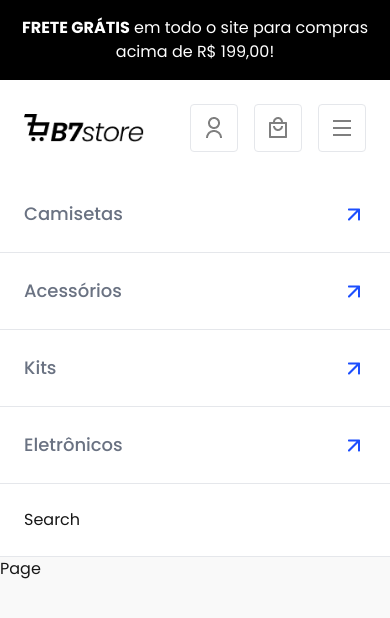
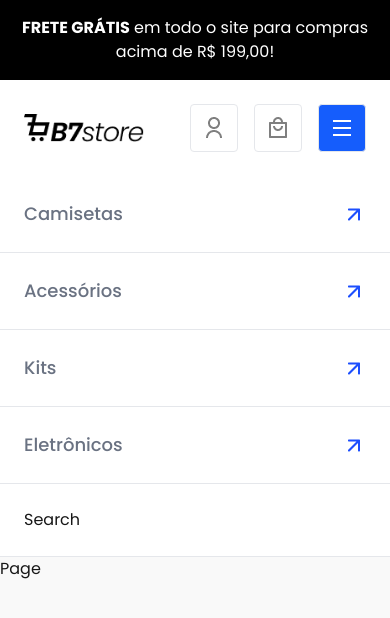
Before and after one commit to Nixwzy/b7store, a Next.js app: page / in a window 390 px wide. Both pictures are taken after a click on the element 342 px from the left and 128 px from the top of the page. Shown: the top 618 px of the page. Built offline with nearby package versions, Linux system fonts and the light colour scheme.

Commit message:
feat(header): add selected state and srcSelected prop to HeaderIcon for mobile menu toggle

```diff
--- a/src/components/layout/header-icon.tsx
+++ b/src/components/layout/header-icon.tsx
@@ -1,20 +1,29 @@
-import Image from "next/image"
+import Image from 'next/image';
 
 type Props = {
   src: string;
   alt: string;
+  selected?: boolean;
+  srcSelected?: string;
 };
 
-export const HeaderIcon = ({ src, alt }: Props) => {
+export const HeaderIcon = ({ src, alt, selected, srcSelected }: Props) => {
   return (
-    <div className="size-12 border border-gray-200 rounded-sm flex items-center justify-center hover:bg-gray-100 cursor-pointer">
+    <div
+      className={`size-12 border border-gray-200 rounded-sm flex items-center justify-center hover:bg-gray-100 cursor-pointer ${selected ? 'bg-blue-600' : 'hover:bg-gray-100'}`}
+    >
+      {!selected && (
+        <Image src={src} alt={alt} width={24} height={24} className="size-6" />
+      )}
+      {selected && srcSelected && (
         <Image
-        src={src}
+          src={srcSelected}
           alt={alt}
           width={24}
           height={24}
           className="size-6"
         />
+      )}
     </div>
   );
 };
--- a/src/components/layout/header.tsx
+++ b/src/components/layout/header.tsx
@@ -56,7 +56,10 @@ export function Header() {
             </Link>
             {/* mobile menu */}
             <div className="md:hidden" onClick={() => setIsMenuOpen(!isMenuOpen)}>
-              <HeaderIcon src="/assets/ui/menu-line.png" alt="Menu Icon" />
+              <HeaderIcon src="/assets/ui/menu-line.png"
+              alt="Menu Icon"
+              selected={isMenuOpen}
+              srcSelected="/assets/ui/menu-line-white.png" />
             </div>
           </div>
         </div>
```
Lines whose indentation alone changed are shown as unchanged.
